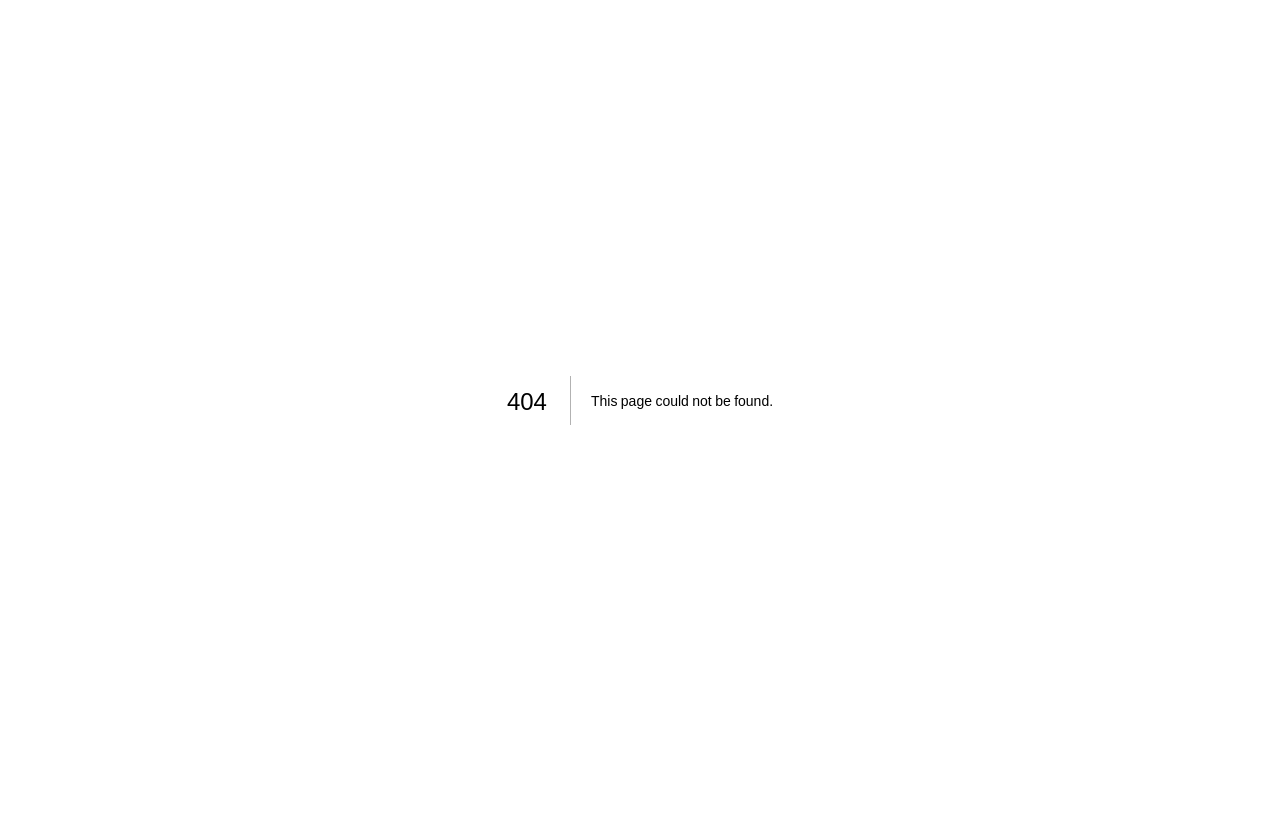
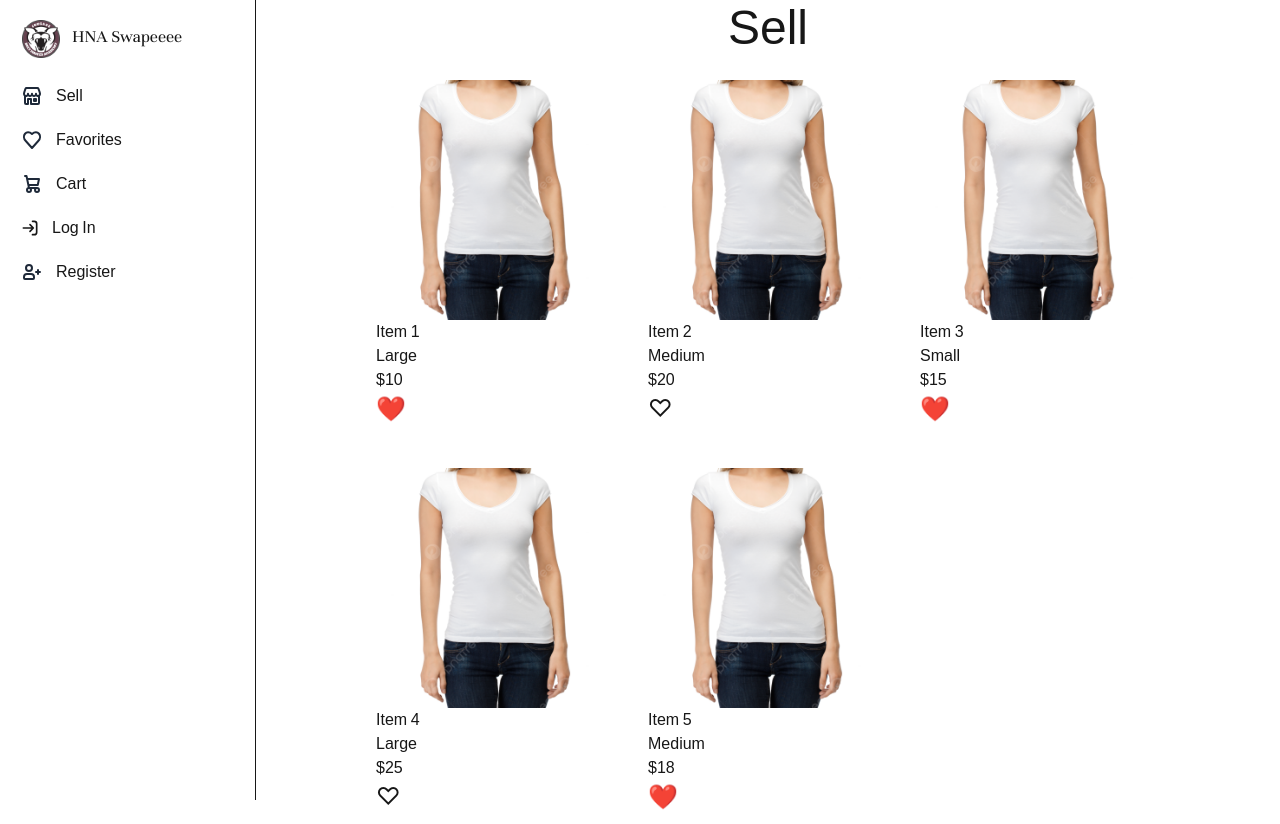
Before and after one commit to HolyNamesAcademy/Projects-II-25-26, a Next.js app in the folder frontend/: page /sell in a window 1280 px wide. Before the commit this address had no page. Before the commit the page ends 800 px from the top, so only its background shows below. Built offline with nearby package versions, Linux system fonts and the light colour scheme.

Commit message:
Updated URLs

```diff
--- /dev/null
+++ b/frontend/src/app/sell/[id]/page.tsx
@@ -0,0 +1,111 @@
+"use client";
+
+import { useState } from "react";
+import Image from "next/image";
+import PrimaryButton from "@/components/primaryButton";
+import NavMenu from "@/components/navMenu";
+
+function ItemInfo({
+  contact,
+  size,
+  cost,
+}: {
+  contact: string;
+  size: string;
+  cost: string;
+}) {
+  const [isFavorite, setIsFavorite] = useState(false);
+
+  const handleFavoriteClick = () => {
+    setIsFavorite(!isFavorite);
+  };
+
+  return (
+    <>
+      <NavMenu />
+      <section className="min-h-screen flex flex-col justify-between mx dark:hidden-4 py-8 bg-white md:py-16 dark:bg-gray-900 antialiased sm:ml-64">
+        <div className="max-w-screen-xl px-4 mx-auto 2xl:px-0">
+          <div className="lg:grid dark:hidden lg:grid-cols-2 lg:gap-8 xl:gap-16">
+            <div className="shrink-0 max-w-md lg:max-w-lg mx-auto">
+              <Image
+                className="w-full dark:hidden rounded-lg object-cover"
+                src="/images/white-sweater.jpg"
+                alt="white knit sweater picture"
+                width={200}
+                height={200}
+              />
+            </div>
+
+            <div className="mt-6 sm:mt-8 lg:mt-0">
+              <h1 className="text-xl font-semibold text-gray-900 sm:text-2xl dark:text-white">
+                White Knit Sweater
+              </h1>
+
+              <div className="mt-6 sm:gap-4 sm:items-center sm:flex sm:mt-8">
+                <div
+                  onClick={handleFavoriteClick}
+                  style={{ cursor: "pointer", fontSize: "24px" }}
+                >
+                  {isFavorite ? "❤️" : "♡"}
+                </div>
+
+                {/*buy button
+              <a
+                href="#"
+                title="Buy"
+                className="flex items-center justify-center py-2.5 px-5 text-sm font-medium text-gray-900 focus:outline-none bg-white rounded-lg border border-gray-200 hover:bg-gray-100 hover:text-primary-700 focus:z-10 focus:ring-4 focus:ring-gray-100 dark:focus:ring-gray-700 dark:bg-gray-800 dark:text-gray-400 dark:border-gray-600 dark:hover:text-white dark:hover:bg-gray-700"
+                role="button"
+              >
+                <svg
+                  className="w-5 h-5 -ms-2 me-2"
+                  xmlns="http://www.w3.org/2000/svg"
+                  fill="none"
+                  viewBox="0 0 24 24"
+                  width = "24"
+                  height = "24"
+                >
+                  <path
+                    stroke="currentColor"
+                    stroke-linecap="round"
+                    stroke-linejoin="round"
+                    stroke-width = "2"
+                    d="M12 6v12m-3-2.818.879.659c1.171.879 3.07.879 4.242 0 1.172-.879 1.172-2.303 0-3.182C13.536 12.219 12.768 12 12 12c-.725 0-1.45-.22-2.003-.659-1.106-.879-1.106-2.303 0-3.182s2.9-.879 4.006 0l.415.33M21 12a9 9 0 1 1-18 0 9 9 0 0 1 18 0Z" />
+                </svg>
+                Buy
+              </a>
+              */}
+              </div>
+
+              <hr className="my-6 md:my-8 border-gray-200 dark:border-gray-800" />
+
+              {/* underlined header */}
+              <h1>
+                <u>Description:</u>
+              </h1>
+              <p>
+                John + Jenn <br />
+                100% cotton <br />
+                Like-new quality <br />
+              </p>
+
+              {/* Display contact, size, and cost*/}
+              <div className="mt-4">
+                <p>Contact: {contact}</p>
+                <p>Size: {size}</p>
+                <p>${cost}</p>
+              </div>
+            </div>
+          </div>
+        </div>
+
+        <div className="w-full flex justify-center pb-6">
+          <div className="max-w-xs w-full">
+            <PrimaryButton type="link" text="Buy" href="/viewitem" />
+          </div>
+        </div>
+      </section>
+    </>
+  );
+}
+
+export default ItemInfo;
--- /dev/null
+++ b/frontend/src/app/sell/page.tsx
@@ -0,0 +1,75 @@
+import ItemListToggle from "@/components/itemListToggle";
+import NavMenu from "@/components/navMenu";
+
+interface Item {
+  name: string;
+  type: string;
+  size: string;
+  image: string;
+  price: number;
+  favorite: boolean;
+}
+
+const items = [
+  {
+    name: "Item 1",
+    type: "Tops",
+    size: "Large",
+    image: "placeholder",
+    price: 10,
+    favorite: true,
+  },
+  {
+    name: "Item 2",
+    type: "Bottoms",
+    size: "Medium",
+    image: "placeholder",
+    price: 20,
+    favorite: false,
+  },
+  {
+    name: "Item 3",
+    type: "Tops",
+    size: "Small",
+    image: "placeholder",
+    price: 15,
+    favorite: true,
+  },
+  {
+    name: "Item 4",
+    type: "Dresses",
+    size: "Large",
+    image: "placeholder",
+    price: 25,
+    favorite: false,
+  },
+  {
+    name: "Item 5",
+    type: "Shoes",
+    size: "Medium",
+    image: "placeholder",
+    price: 18,
+    favorite: true,
+  },
+];
+
+const UpdateFavorite = async (item: Item) => {
+  "use server";
+  console.log("Favorite clicked for:", item.name, "New status:", item.favorite);
+};
+
+export default function List() {
+  return (
+    <div>
+      <NavMenu />
+      <main className="flex flex-col gap-[32px] row-start-2 items-center sm:ml-64">
+        <h1 className="text-5xl align-middle text-center">Sell</h1>
+
+        <ItemListToggle items={items} UpdateFavorite={UpdateFavorite} />
+      </main>
+      <footer className="row-start-3 flex gap-[24px] flex-wrap items-center justify-center">
+        {/* Empty Footer */}
+      </footer>
+    </div>
+  );
+}
--- a/frontend/src/components/navMenu.tsx
+++ b/frontend/src/components/navMenu.tsx
@@ -61,36 +61,11 @@ export default function NavMenu() {
             </span>
           </Link>
           <ul className="space-y-2 font-medium">
-            <li>
-              <a
-                href="#"
-                className="flex items-center px-2 py-1.5 text-body rounded-base hover:bg-neutral-tertiary hover:text-fg-brand group"
-              >
-                <svg
-                  className="w-6 h-6 text-gray-800 dark:text-white"
-                  aria-hidden="true"
-                  xmlns="http://www.w3.org/2000/svg"
-                  width="24"
-                  height="24"
-                  fill="none"
-                  viewBox="0 0 24 24"
-                >
-                  <path
-                    stroke="currentColor"
-                    strokeLinecap="round"
-                    strokeLinejoin="round"
-                    strokeWidth={2}
-                    d="m4 12 8-8 8 8M6 10.5V19a1 1 0 0 0 1 1h3v-3a1 1 0 0 1 1-1h2a1 1 0 0 1 1 1v3h3a1 1 0 0 0 1-1v-8.5"
-                  />
-                </svg>
 
-                <span className="ms-3">Home</span>
-              </a>
-            </li>
 
             <li>
-              <a
-                href="#"
+              <Link
+                href="/sell"
                 className="flex items-center px-2 py-1.5 text-body rounded-base hover:bg-neutral-tertiary hover:text-fg-brand group"
               >
                 <svg
@@ -112,12 +87,12 @@ export default function NavMenu() {
                 </svg>
 
                 <span className="flex-1 ms-3 whitespace-nowrap">Sell</span>
-              </a>
+              </Link>
             </li>
 
             <li>
-              <a
-                href="#"
+              <Link
+                href="/favorites"
                 className="flex items-center px-2 py-1.5 text-body rounded-base hover:bg-neutral-tertiary hover:text-fg-brand group"
               >
                 <svg
@@ -139,12 +114,12 @@ export default function NavMenu() {
                 </svg>
 
                 <span className="flex-1 ms-3 whitespace-nowrap">Favorites</span>
-              </a>
+              </Link>
             </li>
 
             <li>
-              <a
-                href="#"
+              <Link
+                href="/cart"
                 className="flex items-center px-2 py-1.5 text-body rounded-base hover:bg-neutral-tertiary hover:text-fg-brand group"
               >
                 <svg
@@ -166,12 +141,12 @@ export default function NavMenu() {
                 </svg>
 
                 <span className="flex-1 ms-3 whitespace-nowrap">Cart</span>
-              </a>
+              </Link>
             </li>
 
             <li>
-              <a
-                href="#"
+              <Link
+                href="/login"
                 className="flex items-center px-2 py-1.5 text-body rounded-base hover:bg-neutral-tertiary hover:text-fg-brand group"
               >
                 <svg
@@ -192,12 +167,12 @@ export default function NavMenu() {
                   />
                 </svg>
                 <span className="flex-1 ms-3 whitespace-nowrap">Log In</span>
-              </a>
+              </Link>
             </li>
 
             <li>
-              <a
-                href="#"
+              <Link
+                href="/register"
                 className="flex items-center px-2 py-1.5 text-body rounded-base hover:bg-neutral-tertiary hover:text-fg-brand group"
               >
                 <svg
@@ -218,7 +193,7 @@ export default function NavMenu() {
                   />
                 </svg>
                 <span className="flex-1 ms-3 whitespace-nowrap">Register</span>
-              </a>
+              </Link>
             </li>
           </ul>
         </div>
```
Also changed, not shown: frontend/src/app/items/[id]/page.tsx (renamed from frontend/src/app/viewitem/page.tsx), frontend/src/app/items/page.tsx (renamed from frontend/src/app/list/page.tsx), frontend/src/app/sell/add-item/page.tsx (renamed from frontend/src/app/additem/page.tsx).
